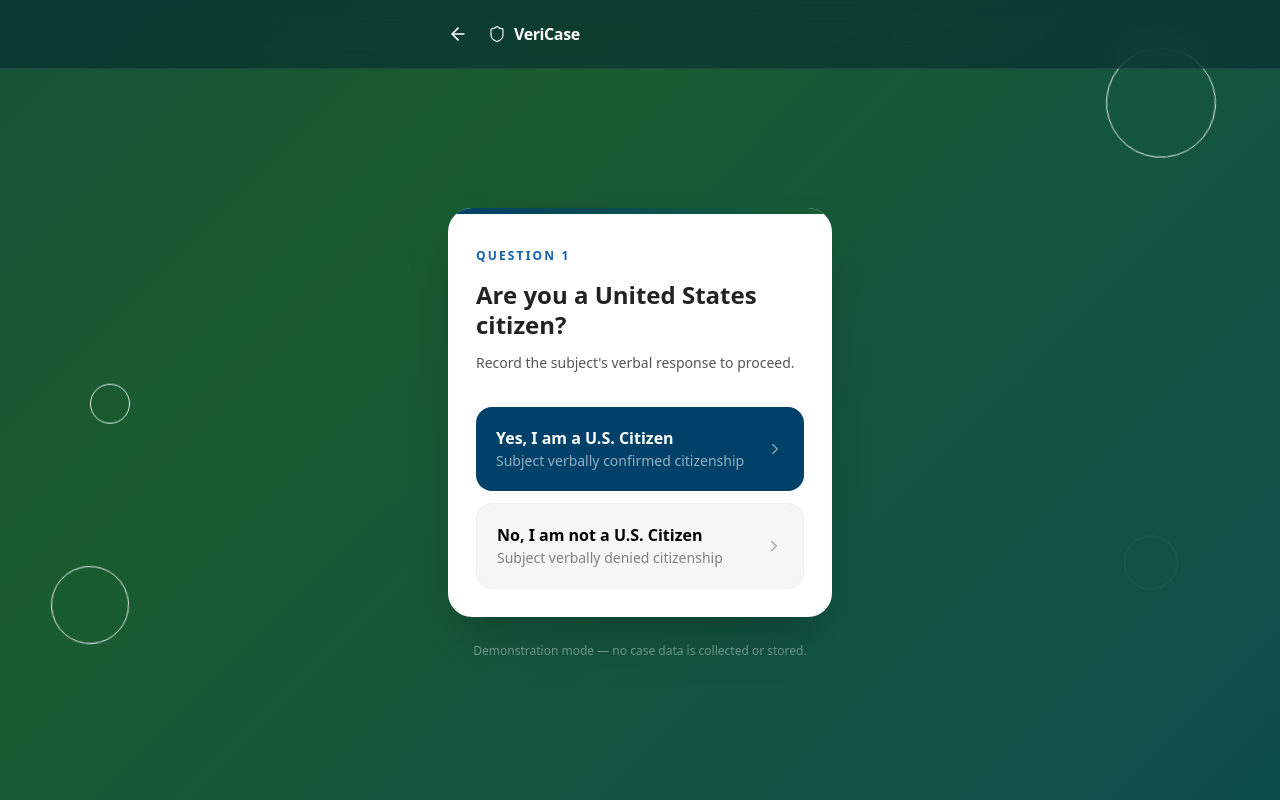
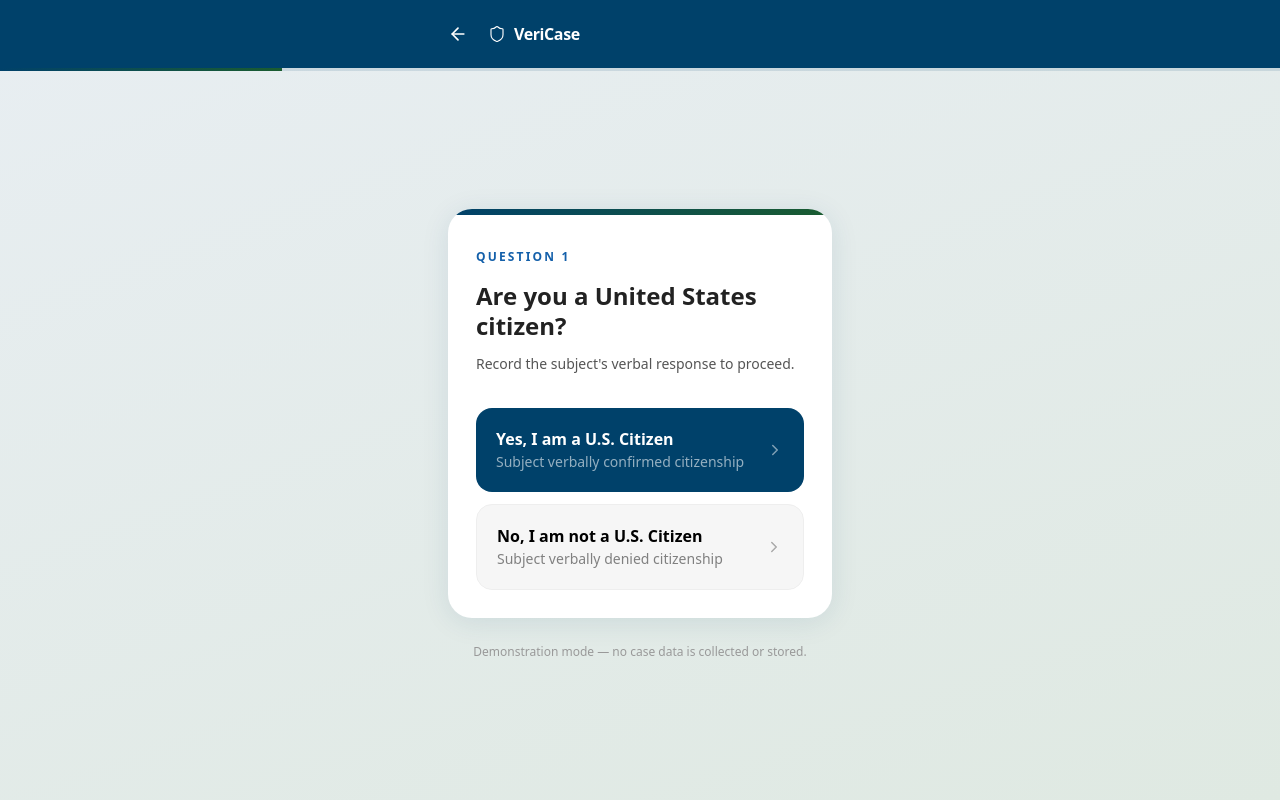
Before and after one commit to ellietngo/VeriCase-Demo, a React (Vite) app: page /verify in a window 1280 px wide. Built offline with nearby package versions, Linux system fonts and the light colour scheme.

Commit message:
Replace bubbles with simple progress bar, calm gradient bg on question screen

```diff
--- a/src/pages/VerifyPage.tsx
+++ b/src/pages/VerifyPage.tsx
@@ -32,20 +32,10 @@ const QUESTIONS = {
 type QuestionId = keyof typeof QUESTIONS
 type NextStep = QuestionId | 'citizen' | 'non-citizen'
 
-const pageStyle: React.CSSProperties = {
-  background: 'linear-gradient(-45deg, #00416A, #1a5c30, #003456, #0f4a23)',
-  backgroundSize: '400% 400%',
-  animation: 'hero-gradient 14s ease infinite',
-}
-
-const shineStyle: React.CSSProperties = {
-  position: 'absolute',
-  top: 0, left: 0,
-  width: '140px', height: '100%',
-  background: 'linear-gradient(90deg, transparent, rgba(255,255,255,0.03), transparent)',
-  animation: 'hero-shine 20s ease-in-out infinite',
-  animationDelay: '3s',
-  pointerEvents: 'none',
+const QUESTION_PROGRESS: Record<QuestionId, number> = {
+  q1: 22,
+  q2: 54,
+  q3: 78,
 }
 
 export default function VerifyPage() {
@@ -54,6 +44,7 @@ export default function VerifyPage() {
   const [questionNum, setQuestionNum] = useState(1)
 
   const question = QUESTIONS[currentQ]
+  const progress = QUESTION_PROGRESS[currentQ]
 
   const handleChoice = (next: NextStep) => {
     if (next === 'citizen' || next === 'non-citizen') {
@@ -65,23 +56,17 @@ export default function VerifyPage() {
   }
 
   return (
-    <div className="relative min-h-screen flex flex-col overflow-hidden" style={pageStyle}>
-      {/* Decorative layer */}
-      <div style={shineStyle} aria-hidden="true" />
-      <div className="absolute border border-white/8 rounded-full pointer-events-none" style={{ top: '8%', right: '5%', width: 110, height: 110, animation: 'float-slow 9s ease-in-out infinite' }} aria-hidden="true" />
-      <div className="absolute border border-white/6 rounded-full pointer-events-none" style={{ bottom: '18%', left: '4%', width: 78, height: 78, animation: 'float-med 7s ease-in-out infinite', animationDelay: '2s' }} aria-hidden="true" />
-      <div className="absolute rounded-full border border-white/6 pointer-events-none" style={{ top: '48%', left: '7%', width: 40, height: 40, animation: 'float-slow 11s ease-in-out infinite', animationDelay: '5s' }} aria-hidden="true" />
-      <div className="absolute border border-white/5 rounded-full pointer-events-none" style={{ top: '68%', right: '8%', width: 54, height: 54, animation: 'float-med 8s ease-in-out infinite', animationDelay: '3s' }} aria-hidden="true" />
-
-      {/* Header — frosted glass */}
-      <header
-        className="relative z-10 px-4 py-4 text-white"
-        style={{ background: 'rgba(0,25,45,0.45)', backdropFilter: 'blur(12px)', borderBottom: '1px solid rgba(255,255,255,0.08)' }}
-      >
+    <div
+      className="min-h-screen flex flex-col"
+      style={{ background: 'linear-gradient(160deg, #e8eef2 0%, #dfe9e2 100%)' }}
+    >
+      {/* Header */}
+      <header className="bg-cbp-navy text-white px-4 py-4">
         <div className="max-w-sm mx-auto flex items-center gap-3">
           <Link
             to="/"
-            className="p-2 -ml-2 rounded-xl hover:bg-white/10 transition-colors focus:outline-none focus:ring-2 focus:ring-white/50"
+            className="p-2 -ml-2 rounded-xl hover:bg-white/10 transition-colors
+              focus:outline-none focus:ring-2 focus:ring-white/50"
             aria-label="Back to home"
           >
             <ArrowLeft size={20} aria-hidden="true" />
@@ -93,12 +78,36 @@ export default function VerifyPage() {
         </div>
       </header>
 
+      {/* Progress bar — full width, no padding */}
+      <div style={{ height: 3, background: 'rgba(0,65,106,0.12)' }}>
+        <div
+          style={{
+            height: '100%',
+            width: `${progress}%`,
+            background: 'linear-gradient(90deg, #00416A, #1a5c30)',
+            transition: 'width 700ms ease-in-out',
+          }}
+          role="progressbar"
+          aria-valuenow={progress}
+          aria-valuemin={0}
+          aria-valuemax={100}
+          aria-label="Interview progress"
+        />
+      </div>
+
       {/* Main */}
-      <main className="relative z-10 flex-1 flex flex-col justify-center px-6 py-10">
+      <main className="flex-1 flex flex-col justify-center px-6 py-10">
         <div className="max-w-sm mx-auto w-full">
-          <div className="bg-white rounded-3xl overflow-hidden shadow-2xl">
+          <div
+            className="bg-white rounded-3xl overflow-hidden"
+            style={{ boxShadow: '0 4px 28px rgba(0,65,106,0.10)' }}
+          >
             {/* Gradient accent strip */}
-            <div className="h-1.5" style={{ background: 'linear-gradient(90deg, #00416A, #1a5c30)' }} aria-hidden="true" />
+            <div
+              className="h-1.5"
+              style={{ background: 'linear-gradient(90deg, #00416A, #1a5c30)' }}
+              aria-hidden="true"
+            />
 
             <div className="p-7">
               <span className="inline-block text-xs font-semibold uppercase tracking-[0.18em] text-cbp-blue mb-4">
@@ -118,7 +127,9 @@ export default function VerifyPage() {
                   <button
                     key={i}
                     onClick={() => handleChoice(opt.next as NextStep)}
-                    className="w-full py-5 px-5 rounded-2xl text-left flex items-center gap-3 active:scale-[0.98] transition-all duration-150 focus:outline-none focus:ring-4"
+                    className="w-full py-5 px-5 rounded-2xl text-left flex items-center gap-3
+                      active:scale-[0.98] transition-all duration-150
+                      focus:outline-none focus:ring-4"
                     style={
                       i === 0
                         ? { background: '#00416A', color: 'white' }
@@ -127,18 +138,25 @@ export default function VerifyPage() {
                   >
                     <div className="flex-1">
                       <div className="font-semibold text-base leading-snug">{opt.label}</div>
-                      <div className="text-sm font-normal mt-0.5" style={{ color: i === 0 ? 'rgba(255,255,255,0.58)' : '#808080' }}>
+                      <div
+                        className="text-sm font-normal mt-0.5"
+                        style={{ color: i === 0 ? 'rgba(255,255,255,0.58)' : '#808080' }}
+                      >
                         {opt.sub}
                       </div>
                     </div>
-                    <ChevronRight size={18} aria-hidden="true" style={{ color: i === 0 ? 'rgba(255,255,255,0.5)' : '#AAAAAA', flexShrink: 0 }} />
+                    <ChevronRight
+                      size={18}
+                      aria-hidden="true"
+                      style={{ color: i === 0 ? 'rgba(255,255,255,0.5)' : '#AAAAAA', flexShrink: 0 }}
+                    />
                   </button>
                 ))}
               </div>
             </div>
           </div>
 
-          <p className="mt-6 text-xs text-center leading-relaxed" style={{ color: 'rgba(255,255,255,0.38)' }}>
+          <p className="mt-6 text-xs text-[#999999] text-center leading-relaxed">
             Demonstration mode — no case data is collected or stored.
           </p>
         </div>
```
